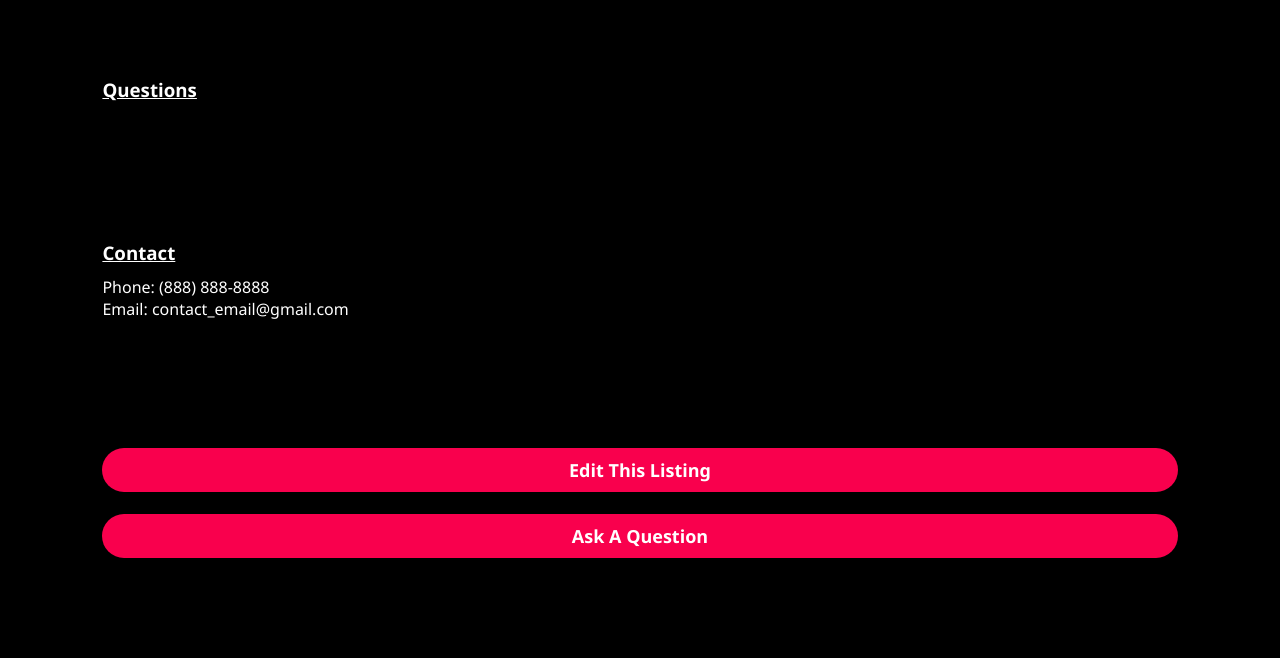
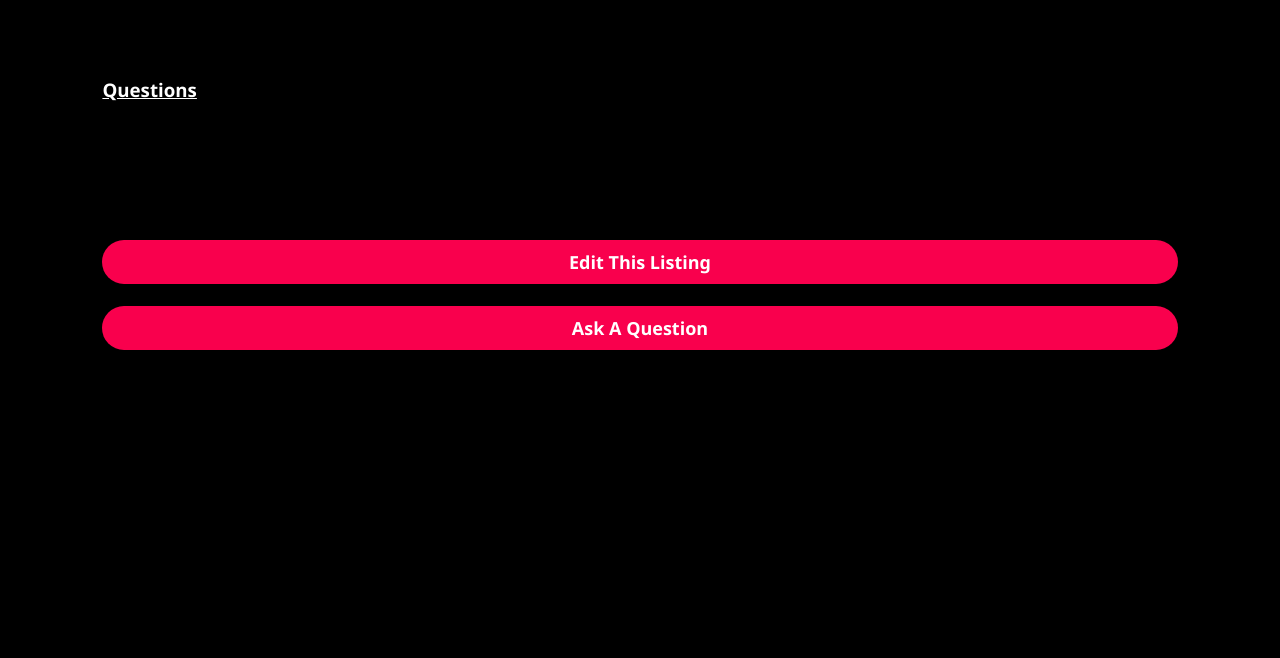
Before and after one commit to software-students-fall2022/web-app-exercise-team-5-1, a Flask app: template templates/listing.html in a window 1280 px wide. Shown: the part 370-1028 px from the top of the page. After the commit the page ends 720 px from the top, so only its background shows below. Run offline with Flask 2, Linux system fonts and the light colour scheme; the template is opened without the code that fills it, so the values that code supplies are empty; parts of the project's set-up code (start-up, migrations or seed data) failed here and were passed over.

Commit message:
fix: Remove contact info section of listing page

```diff
--- a/templates/listing.html
+++ b/templates/listing.html
@@ -61,18 +61,6 @@
             {% endfor %}
         </div>
 
-        <div class = "white h-padding-8" id = "contact-container">
-
-            <h3 class = "white bottom-padding" style="text-decoration: underline;">Contact</h3>
-            <div>
-
-                <p>Phone: (888) 888-8888</p>
-                <p>Email: contact_email@gmail.com</p>
-
-            </div>
-
-        </div>
-
         <div class = "h-padding-8" id = "edit-container">
             <a href = "/listing/{{listing._id}}/update" class = "button center-flex bold-text red-background ">Edit this listing</a>
             <br>
```
